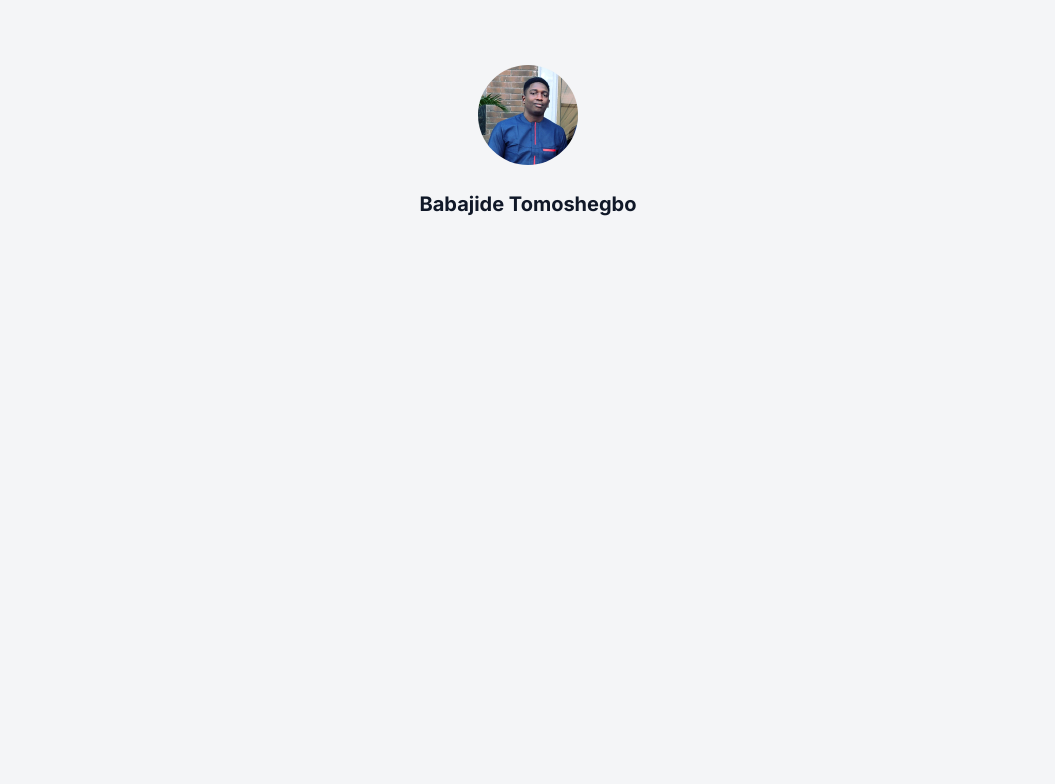
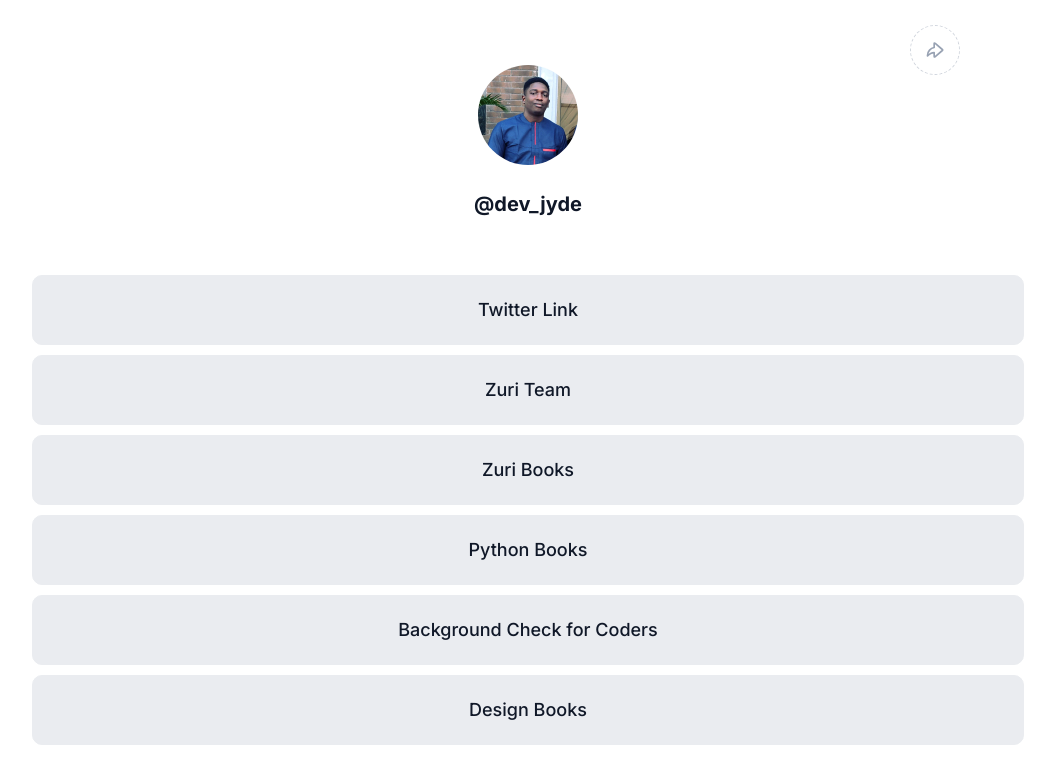
Before and after one commit to babajide234/hng9-stage1, a React (Vite) app: page / in a window 1280 px wide. Shown: the top 784 px of the page, without its empty margins (112-1167 px from the left). Built offline with nearby package versions, Linux system fonts and the light colour scheme; a web font is replaced by a local one.

Commit message:
finished link section

```diff
--- a/src/App.css
+++ b/src/App.css
@@ -4,11 +4,29 @@
   display: flex;
   flex-direction: column;
 }
+.share-btn{
+  position: absolute;
+  width: 50px;
+  height: 50px;
+  right: 208px;
+  top: 25px;
+  background: #FFFFFF;
+  border: 1px dashed #D0D5DD;
+  border-radius: 50%;
+  display: flex;
+  justify-content: center;
+  align-items: center;
+}
+
+.share-btn:hover{
+  cursor: pointer;
+}
 .profile__section{
   display: flex;
   justify-content: center;
   align-items: center;
   flex-direction: column;
+  margin-bottom: 56px;
 }
 .profile__name{
   font-family: 'Inter';
@@ -58,3 +76,35 @@
 .profile__upload img{
   margin-bottom: 15px;
 }
+
+.link__section{
+  display: flex;
+  flex-direction: column;
+  justify-content: center;
+  gap: 10px;
+}
+
+.link{
+  display: flex;
+  justify-content: center;
+  align-items: center;
+  padding: 20px 32px;
+  width: 100%;
+  background: #EAECF0;
+  border: 1px solid #EAECF0;
+  border-radius: 10px;
+
+  /*  */
+
+  color: #101828;
+  text-decoration: none;
+  font-family: 'Inter';
+  font-weight: 500;
+  font-size: 18px;
+  line-height: 28px;
+}
+
+.link:hover{
+  background: #D0D5DD;
+  cursor: pointer;
+}
--- a/src/App.jsx
+++ b/src/App.jsx
@@ -1,16 +1,61 @@
 import { useState } from 'react'
 import './App.css'
 import Icon from './assets/icon.svg'
+import Share from './assets/share.svg'
 function App() {
-
+  const links = [
+    {
+      id:'btn__twitter',
+      url:'https://twitter.com/dev_jyde',
+      name:'Twitter Link',
+    },
+    {
+      id:'btn__zuri',
+      url:'https://training.zuri.team/',
+      name:'Zuri Team',
+    },
+    {
+      id:'books',
+      url:'http://books.zuri.team/',
+      name:'Zuri Books',
+    },
+    {
+      id:'book__python',
+      url:'https://books.zuri.team/python-for-beginners?ref_id=dev_jyde',
+      name:'Python Books',
+    },
+    {
+      id:'pitch',
+      url:'https://background.zuri.team/',
+      name:'Background Check for Coders',
+    },
+    {
+      id:'book__design’',
+      url:'https://books.zuri.team/design-rules',
+      name:'Design Books',
+    }
+  ]
   return (
     <>
       <div className="container">
+          <div className="share-btn">
+            <img src={Share} alt="" />
+          </div>
           <section className="profile__section">
                 <div className="img_container" id="profile__img">
                     <div className="profile__upload"><img src={Icon} alt="" /></div>
                 </div>
-                <h1 className="profile__name">Babajide Tomoshegbo</h1>
+                <h1 className="profile__name" id="twitter">@dev_jyde</h1>
+                <h2 className="hidden" id="slack">dev_jyde</h2>
+          </section>
+          <section className="link__section">
+              {
+                links.map((item)=>(
+                  <>
+                      <a href={item.url} id={item.id} className="link">{item.name}</a>
+                  </>
+                ))
+              }
           </section>
       </div>
     </>
--- a/src/index.css
+++ b/src/index.css
@@ -5,5 +5,9 @@
 }
 
 body{
-  background: #F4F5F7;
+  background: #FFFFFF;
 }
+
+.hidden{
+  display: none;
+}
```
Also changed, not shown: src/assets/share.svg (added).
